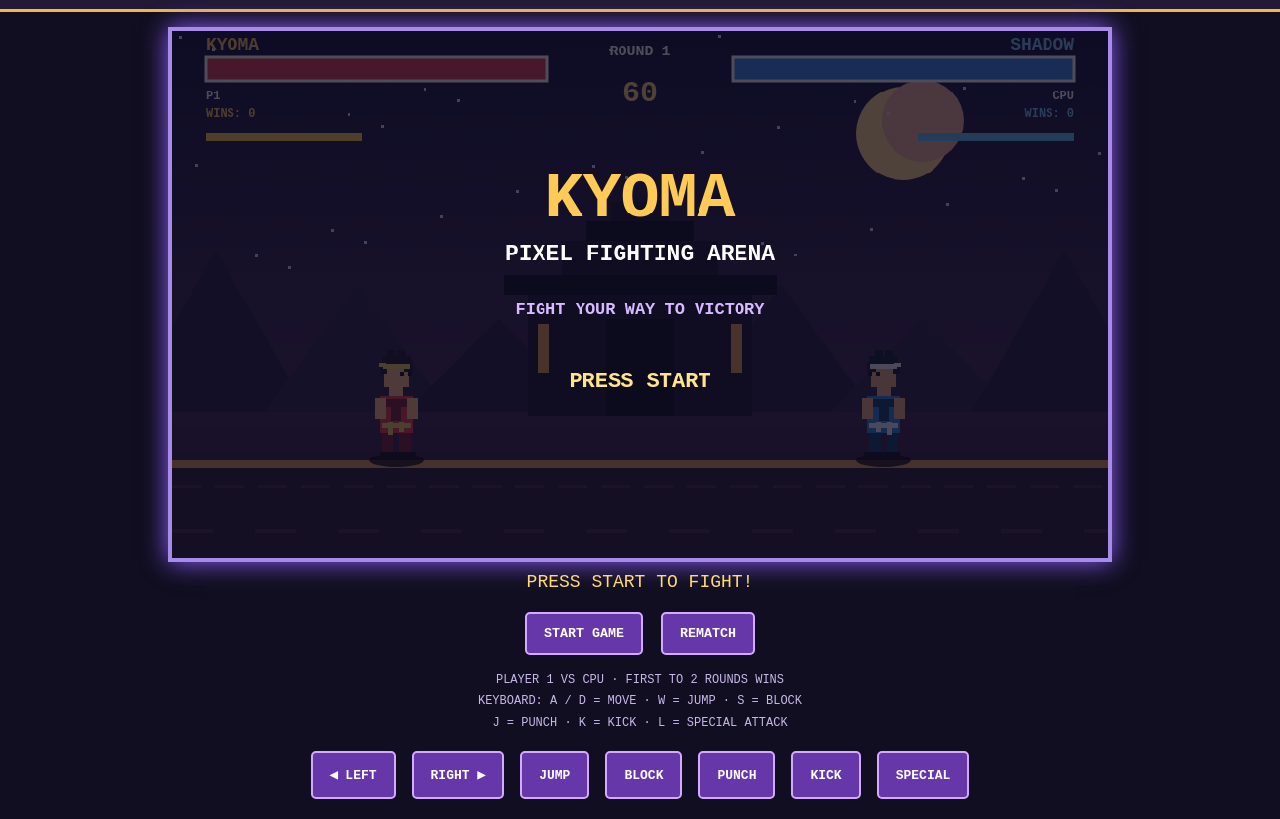
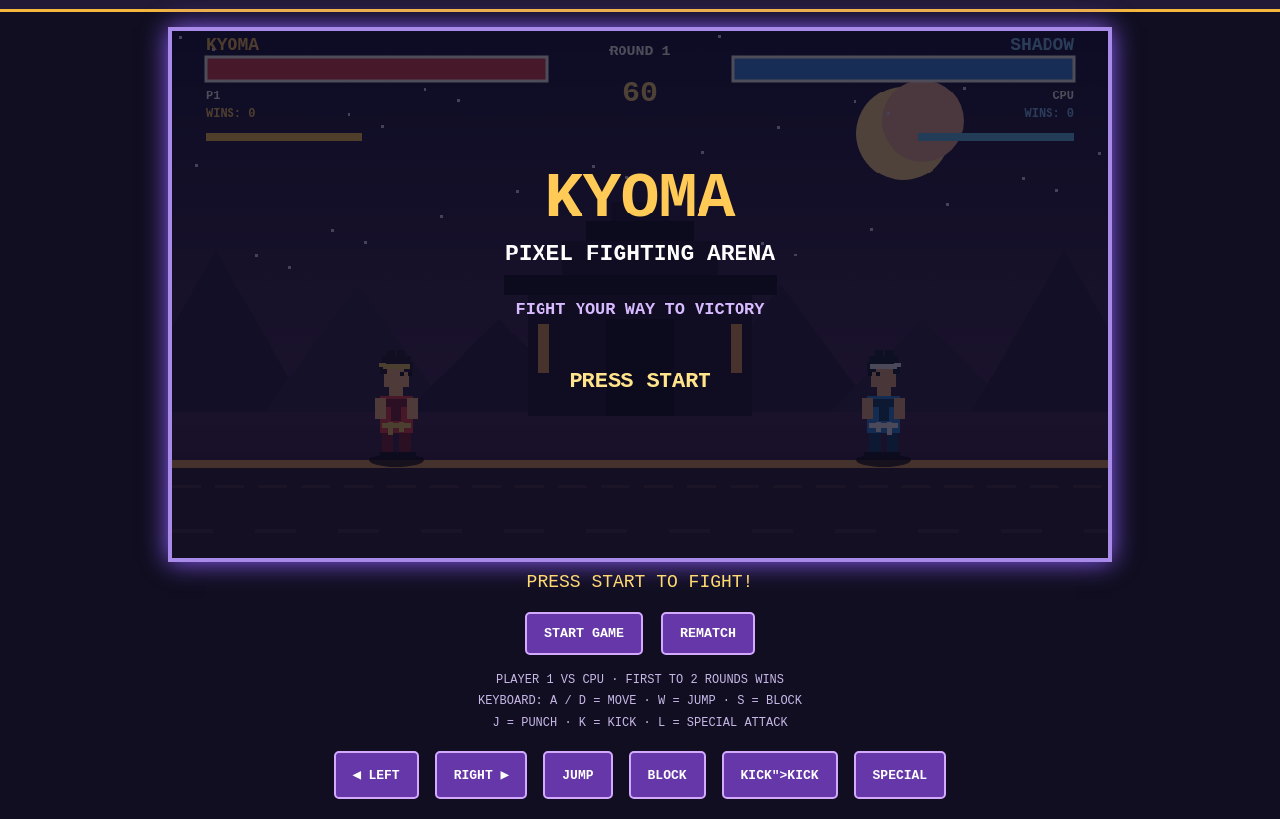
Before and after one commit to yumukoi95-maker/shooting-Kyoma, a plain HTML site: page index.html in a window 1280 px wide. Shown: the part 83-902 px from the top of the page. Drawn offline with Linux system fonts and the light colour scheme; animation ran at ten frames a second.

Commit message:
Update index.html

```diff
--- a/index.html
+++ b/index.html
@@ -112,8 +112,7 @@ button:hover { background:#9158df; }
     <button data-key="d">RIGHT ▶</button>
     <button data-key="w">JUMP</button>
     <button data-key="s">BLOCK</button>
-    <button data-key="j">PUNCH</button>
-    <button data-key="k">KICK</button>
+    <button data-key="j">KICK">KICK</button>
     <button data-key="l">SPECIAL</button>
   </div>
 </div>
```
